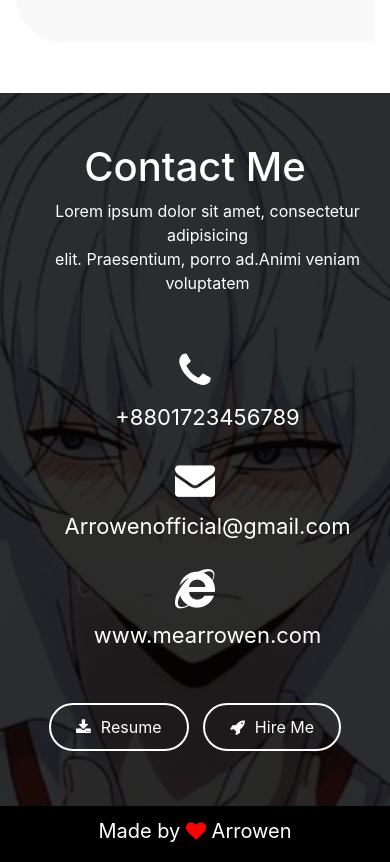
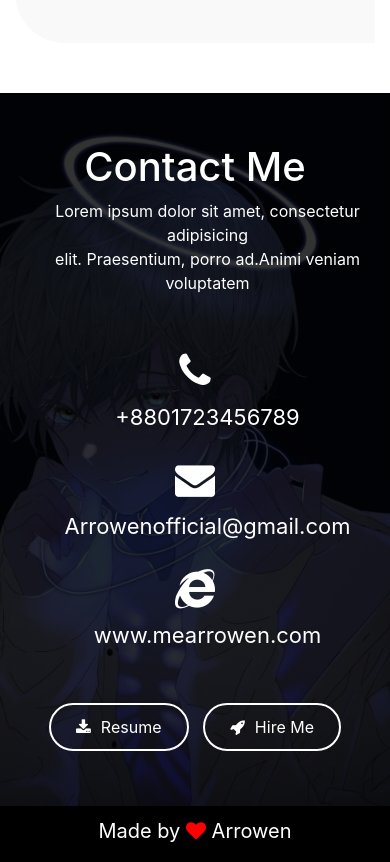
Before and after one commit to Mearrowen/testing-my-site, a plain HTML site: page index.html in a window 390 px wide. Shown: the part 5632-6494 px from the top of the page. Drawn offline with nearby package versions, Linux system fonts and the light colour scheme.

Commit message:
Update style.css

```diff
--- a/style.css
+++ b/style.css
@@ -588,7 +588,7 @@ body {
 
 .contact{
 	padding-top: 50px;
-	background: linear-gradient(rgba(0, 0, 0, .8),rgba(0, 0, 0, .8)),url('mood.jpg');
+	background: linear-gradient(rgba(0, 0, 0, .8),rgba(0, 0, 0, .8)),url('end.jpg');
 	background-position: center;
 	background-size: cover;
 	background-attachment: fixed;
```
